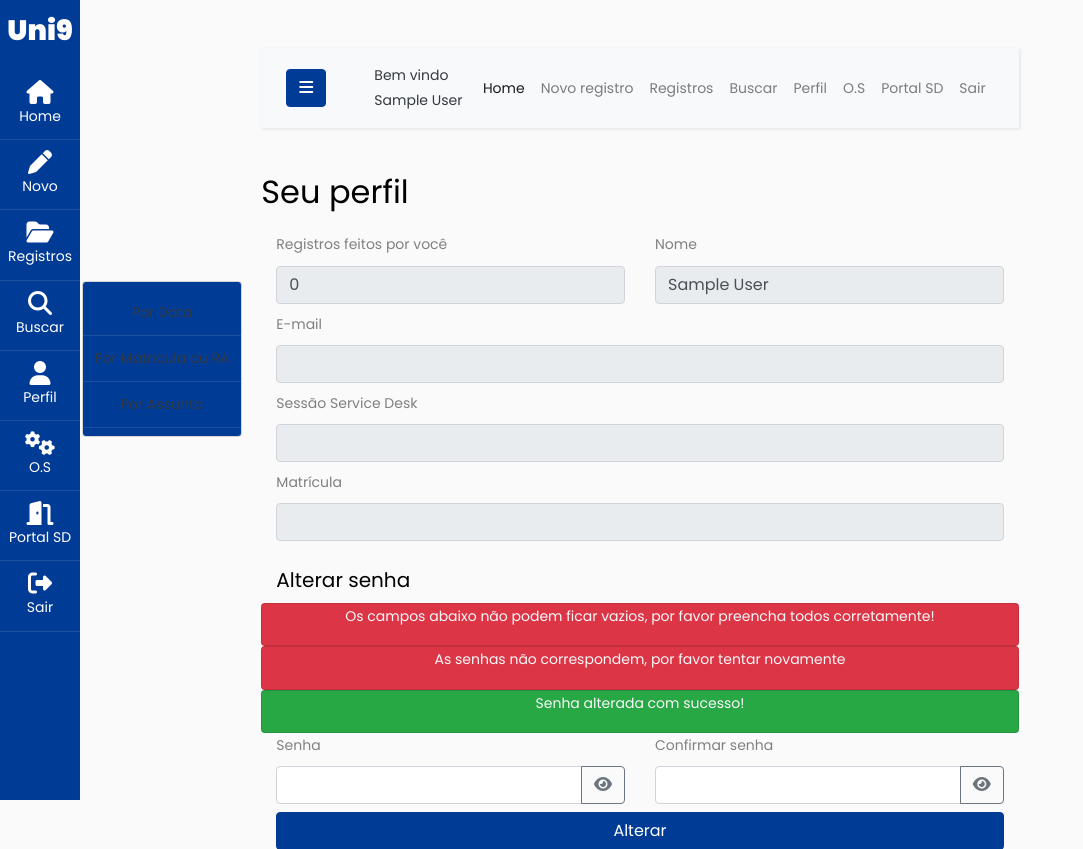
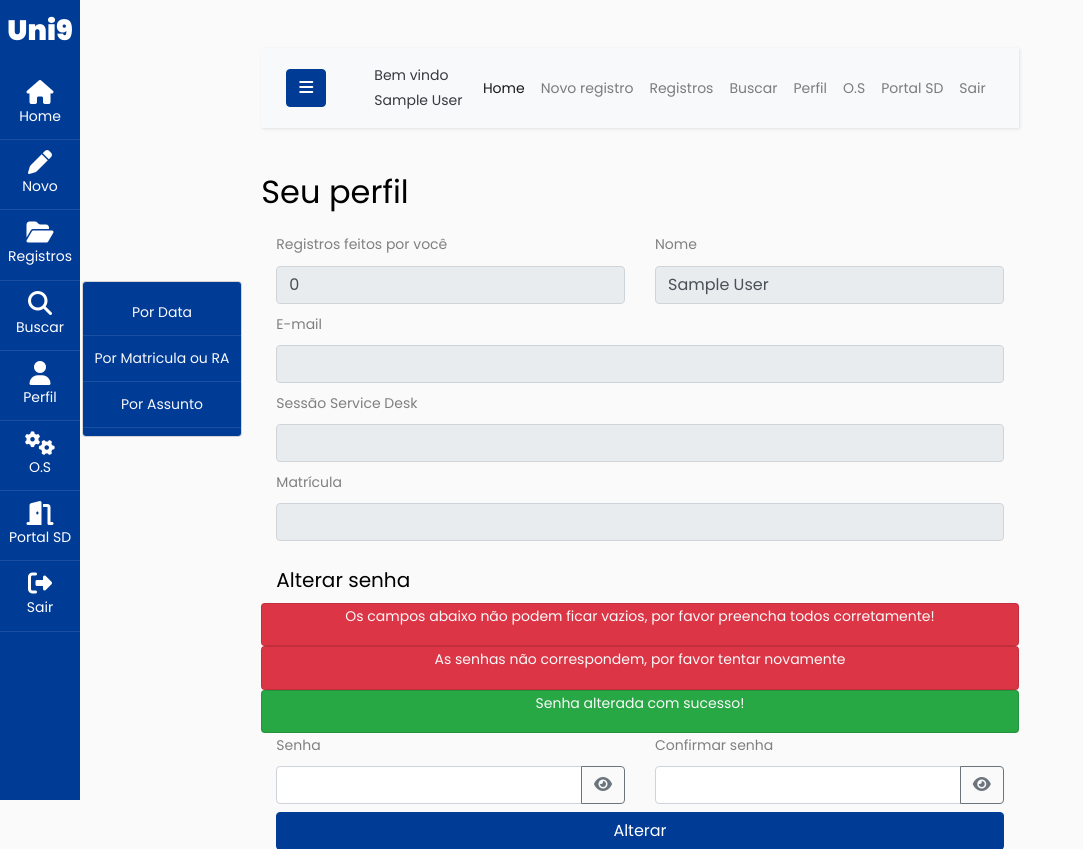
Before and after one commit to joaovc800/Sistema_de_registros, a PHP site: page /perfil.php in a window 1280 px wide, after a click on "Buscar". Shown: the top 849 px of the page, without its empty margins (0-1083 px from the left). Run offline with PHP 8.4, Linux system fonts and the light colour scheme; the visitor is signed in with stand-in values (Sample User, id 1); data that the repository does not hold is empty; some libraries are stand-ins or nearby versions.

Commit message:
Update perfil.php

```diff
--- a/perfil.php
+++ b/perfil.php
@@ -39,7 +39,7 @@
           <li class="active">
             <a href="principal.php"><span class="fa fa-home"></span> Home</a>
           </li>
-          <li class="">
+          <li>
               <a href="registrar.php"><span class="fa fa-pen"></span> Novo</a>
           </li>
           <li>
@@ -48,9 +48,9 @@
           <li class="nav-item dropend">
             <a class="nav-link" data-bs-toggle="dropdown" href="#" role="button" aria-expanded="false"><span class="fas fa-search"></span>Buscar</a>
             <ul class="dropdown-menu">
-                <li><a class="dropdown-item text-dark text-center" href="buscar2.php">Por Data</a></li>
-                <li><a class="dropdown-item text-dark text-center" href="buscar.php">Por Matricula ou RA</a></li>
-                <li><a class="dropdown-item text-dark text-center" href="buscar3.php">Por Assunto</a></li>
+                <li><a class="dropdown-item text-light text-center" href="buscar2.php">Por Data</a></li>
+                <li><a class="dropdown-item text-light text-center" href="buscar.php">Por Matricula ou RA</a></li>
+                <li><a class="dropdown-item text-light text-center" href="buscar3.php">Por Assunto</a></li>
             </ul>
            </li>
           <li>
```
